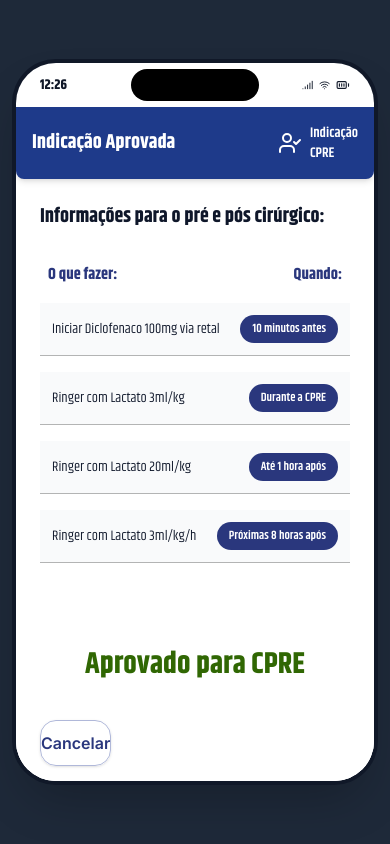
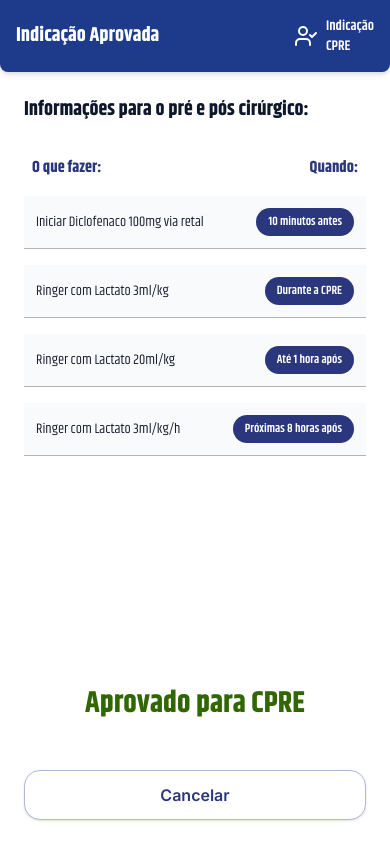
Before and after one commit to LuixzSouza/projeto-design-cpre, a Next.js app: page /aprovado in a window 390 px wide. Built offline with nearby package versions, Linux system fonts and the light colour scheme.

Commit message:
update for cellphone

```diff
--- a/src/app/aprovado/page.tsx
+++ b/src/app/aprovado/page.tsx
@@ -54,14 +54,15 @@ export default function AprovadoPage() {
 
       {/* Rodapé com o botão */}
       <footer className="p-6 bg-white">
-        <div className="w-full max-w-sm mx-auto">
+        <div className="w-full">
           {/* O Link envolve o botão para navegação */}
           {/* Eu removi o <div> interno e legacyBehavior, como na correção anterior */}
           <Link
             href="/indicacao"
-            className="fonte-inter text-center w-full bg-white text-[#2A377D] font-semibold py-3 rounded-2xl border border-[#B0B8D9] shadow-sm hover:bg-gray-50 transition-all duration-300"
-          >
-            Cancelar
+            >
+            <div className="fonte-inter text-center w-full bg-white text-[#2A377D] font-semibold py-3 rounded-2xl border border-[#B0B8D9] shadow-sm hover:bg-gray-50 transition-all duration-300" >
+              Cancelar
+            </div>
           </Link>
         </div>
       </footer>
--- a/src/app/page.tsx
+++ b/src/app/page.tsx
@@ -5,7 +5,7 @@ import Link from 'next/link'; // 1. Importe o Link
 
 export default function Home() {
   return (
-    <main className="flex flex-col min-h-[80vh] items-center justify-center bg-[#F0F4FF] p-8">
+    <main className="flex flex-col h-full md:min-h-[80vh] items-center justify-center bg-[#F0F4FF] p-8">
       <div className="flex flex-col items-center justify-center flex-grow">
         <Logo />
       </div>
--- a/src/components/MobileFrame.tsx
+++ b/src/components/MobileFrame.tsx
@@ -10,7 +10,6 @@ const StatusBar = () => {
   useEffect(() => {
     const updateClock = () => {
       const now = new Date();
-      // A correção é aqui: adicionamos o tipo explícito ao objeto options
       const options: Intl.DateTimeFormatOptions = { hour: '2-digit', minute: '2-digit', hour12: false, timeZone: 'America/Sao_Paulo' };
       setTime(new Intl.DateTimeFormat('pt-BR', options).format(now));
     };
@@ -20,6 +19,7 @@ const StatusBar = () => {
   }, []);
 
   return (
+    // A StatusBar agora é um flex container por padrão
     <div className="relative w-full h-11 flex justify-between items-center px-6 text-sm font-bold text-gray-900 flex-shrink-0 z-10">
       <span className="w-12 text-left">{time}</span>
       <div className="absolute left-1/2 -translate-x-1/2 h-8 w-32 bg-black rounded-full" />
@@ -34,9 +34,21 @@ const StatusBar = () => {
 
 const MobileFrame = ({ children }: { children: React.ReactNode }) => {
   return (
-    <div className="min-h-screen w-full bg-gray-800 flex items-center justify-center p-4">
-      <div className="w-full max-w-sm h-[85vh] max-h-[900px] bg-white rounded-[40px] shadow-2xl overflow-hidden ring-4 ring-gray-900 flex flex-col">
-        <StatusBar />
+    // MUDANÇA 1: O fundo cinza e o padding só aparecem em telas médias (md) ou maiores
+    <div className="min-h-screen w-full bg-white md:bg-gray-800 flex items-center justify-center md:p-4">
+
+      {/* MUDANÇA 2:
+        - No celular (padrão): Ocupa 100% da tela (h-screen), sem estilos de moldura.
+        - No desktop (md:): Volta a ter altura e largura limitadas, bordas arredondadas, sombra, etc.
+      */}
+      <div className="w-full h-screen bg-white flex flex-col md:max-w-sm md:h-[85vh] md:max-h-[900px] md:rounded-[40px] md:shadow-2xl md:overflow-hidden md:ring-4 md:ring-gray-900">
+
+        {/* MUDANÇA 3: A StatusBar fica escondida em telas pequenas e só aparece a partir de 'md' */}
+        <div className="hidden md:flex">
+          <StatusBar />
+        </div>
+
+        {/* Esta parte não precisa de alteração, funciona bem nos dois casos */}
         <div className="w-full flex-grow overflow-y-auto no-scrollbar min-h-0">
           {children}
         </div>
```
